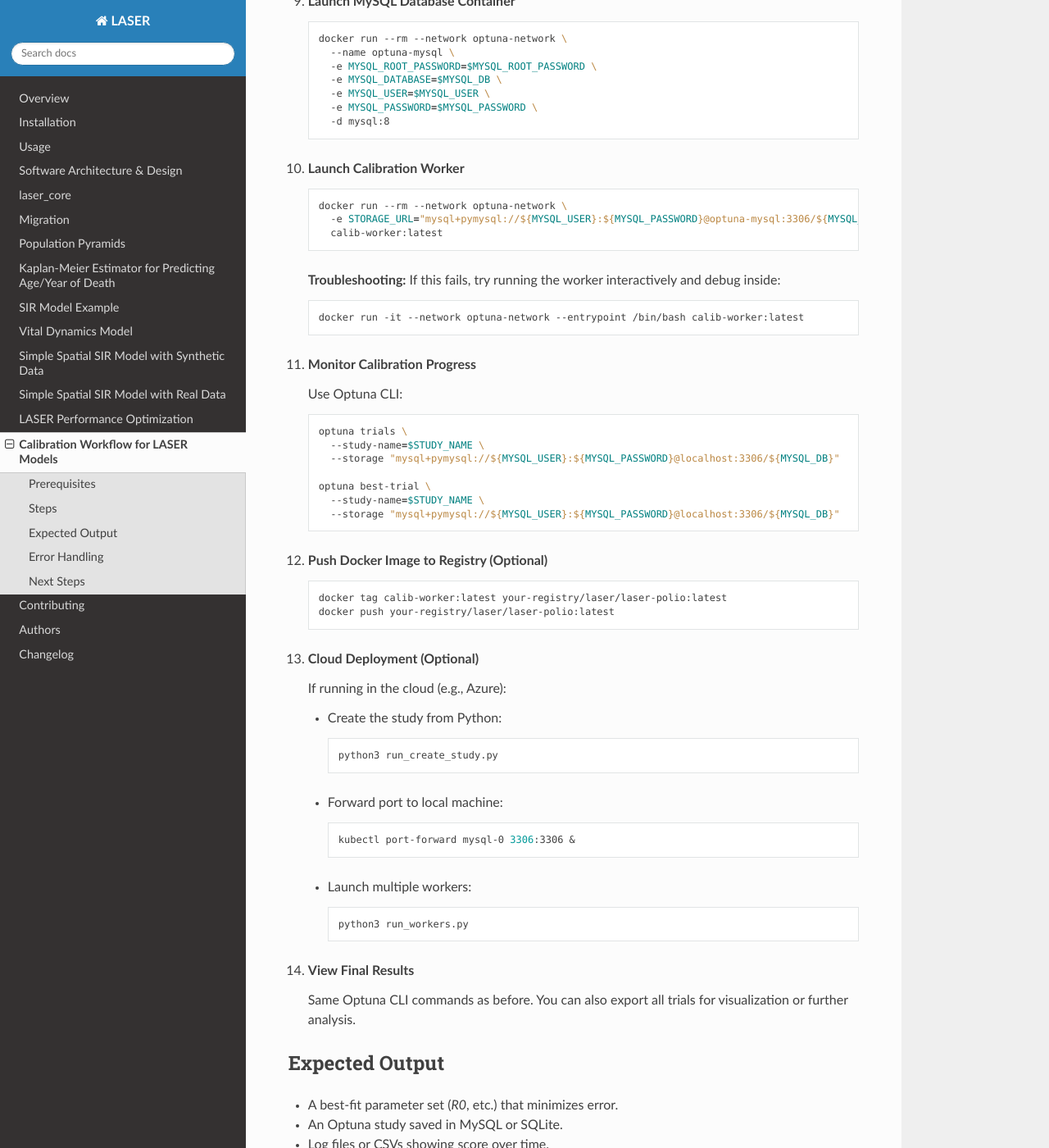
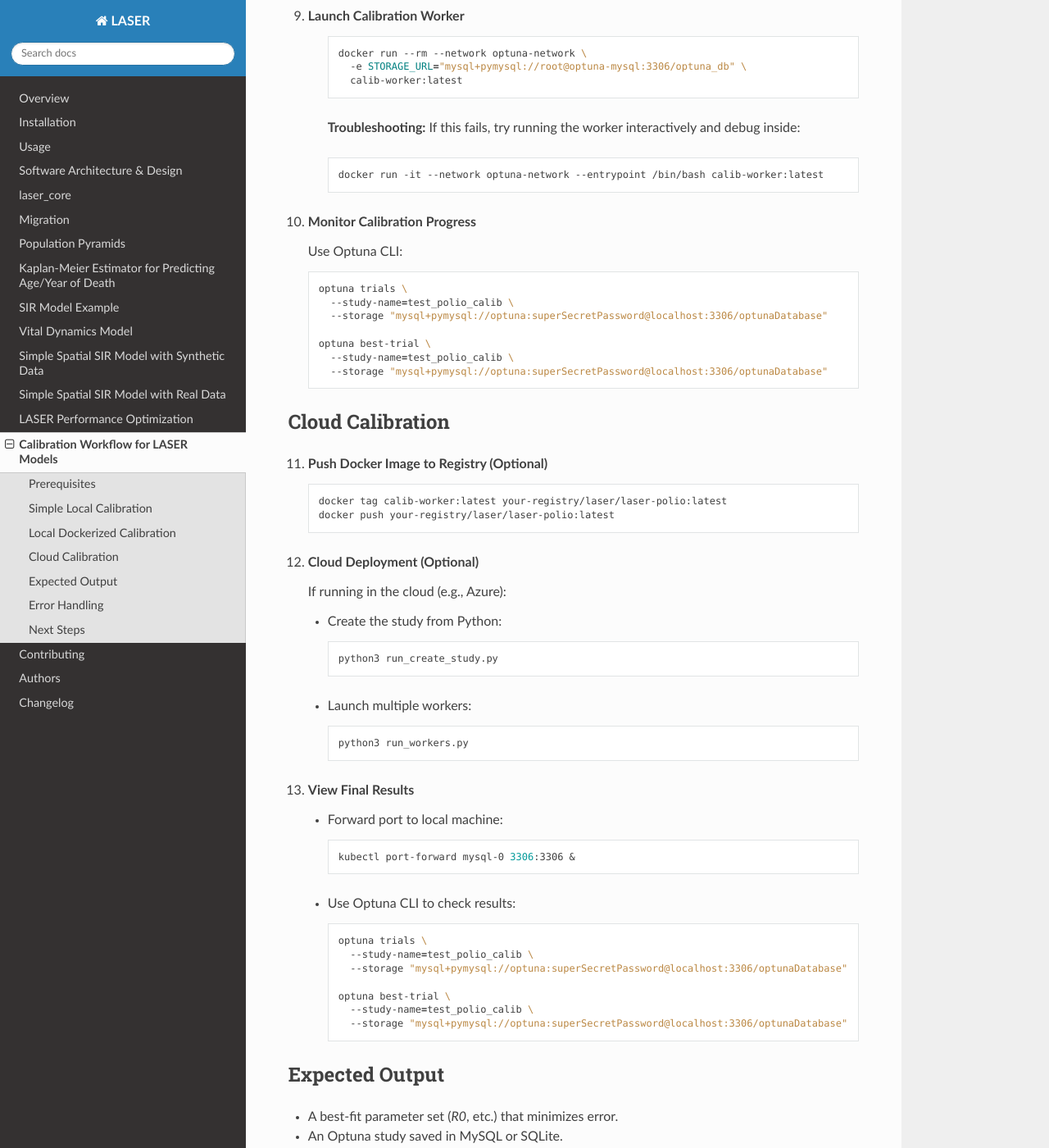
Before and after one commit to InstituteforDiseaseModeling/laser, a Sphinx documentation site: the page built from docs/calibration.rst, in a window 1280 px wide and 1400 px high, scrolled down 2055 px. Shown: the whole window at 82% size. Built offline with Sphinx 7.4.7 and the Read the Docs theme 3.1.0, drawn with Linux system fonts in a browser that asks for light colours; some of the changed text lies outside the part shown.

Commit message:
Streamlined and clarified calibration instructions.

```diff
--- a/docs/calibration.rst
+++ b/docs/calibration.rst
@@ -9,8 +9,8 @@ Prerequisites
 - Python environment with `laser-core`, `optuna`, `pandas`, and `numpy` installed.
 - (Optional) Docker Desktop installed if running distributed calibration.
 
-Steps
------
+Simple Local Calibration
+------------------------
 
 1. **Expose Parameters in Your Model**
    Ensure your LASER model can load and apply parameters you wish to calibrate. These are typically passed through a `params` dictionary or a `PropertySet` and might include:
@@ -72,6 +72,9 @@ Steps
 
    This is helpful for debugging. Consider running a scaled-down version of your model to save time.
 
+Local Dockerized Calibration
+----------------------------
+
 6. **Dockerize Your Model and Objective**
    Use the provided `Dockerfile` to build a container that includes both your model and objective function.
 
@@ -86,36 +89,20 @@ Steps
 
        docker network create optuna-network
 
-8. **Set Environment Variables**
-   Define these in your shell:
+8. **Launch MySQL Database Container**
 
    .. code-block:: shell
 
-       export MYSQL_USER=optuna
-       export MYSQL_PASSWORD=superSecretPassword
-       export MYSQL_DB=optunaDatabase
-       export MYSQL_ROOT_PASSWORD=root-password
-       export NUM_TRIALS=100
-       export STUDY_NAME=test_polio_calib
+       docker run -d --name optuna-mysql --network optuna-network -p 3306:3306 \
+         -e MYSQL_ALLOW_EMPTY_PASSWORD=yes \
+         -e MYSQL_DATABASE=optuna_db mysql:latest
 
-9. **Launch MySQL Database Container**
-
-   .. code-block:: shell
-
-       docker run --rm --network optuna-network \
-         --name optuna-mysql \
-         -e MYSQL_ROOT_PASSWORD=$MYSQL_ROOT_PASSWORD \
-         -e MYSQL_DATABASE=$MYSQL_DB \
-         -e MYSQL_USER=$MYSQL_USER \
-         -e MYSQL_PASSWORD=$MYSQL_PASSWORD \
-         -d mysql:8
-
-10. **Launch Calibration Worker**
+9. **Launch Calibration Worker**
 
     .. code-block:: shell
 
         docker run --rm --network optuna-network \
-          -e STORAGE_URL="mysql+pymysql://${MYSQL_USER}:${MYSQL_PASSWORD}@optuna-mysql:3306/${MYSQL_DB}" \
+          -e STORAGE_URL="mysql+pymysql://root@optuna-mysql:3306/optuna_db" \
           calib-worker:latest
 
     **Troubleshooting:** If this fails, try running the worker interactively and debug inside:
@@ -124,28 +111,31 @@ Steps
 
         docker run -it --network optuna-network --entrypoint /bin/bash calib-worker:latest
 
-11. **Monitor Calibration Progress**
+10. **Monitor Calibration Progress**
 
     Use Optuna CLI:
 
     .. code-block:: shell
 
         optuna trials \
-          --study-name=$STUDY_NAME \
-          --storage "mysql+pymysql://${MYSQL_USER}:${MYSQL_PASSWORD}@localhost:3306/${MYSQL_DB}"
+          --study-name=test_polio_calib \
+          --storage "mysql+pymysql://optuna:superSecretPassword@localhost:3306/optunaDatabase"
 
         optuna best-trial \
-          --study-name=$STUDY_NAME \
-          --storage "mysql+pymysql://${MYSQL_USER}:${MYSQL_PASSWORD}@localhost:3306/${MYSQL_DB}"
+          --study-name=test_polio_calib \
+          --storage "mysql+pymysql://optuna:superSecretPassword@localhost:3306/optunaDatabase"
 
-12. **Push Docker Image to Registry (Optional)**
+Cloud Calibration
+------------------
+
+11. **Push Docker Image to Registry (Optional)**
 
     .. code-block:: shell
 
         docker tag calib-worker:latest your-registry/laser/laser-polio:latest
         docker push your-registry/laser/laser-polio:latest
 
-13. **Cloud Deployment (Optional)**
+12. **Cloud Deployment (Optional)**
 
     If running in the cloud (e.g., Azure):
 
@@ -155,21 +145,31 @@ Steps
 
           python3 run_create_study.py
 
+    - Launch multiple workers:
+
+      .. code-block:: shell
+
+          python3 run_workers.py
+
+13. **View Final Results**
+
     - Forward port to local machine:
 
       .. code-block:: shell
 
           kubectl port-forward mysql-0 3306:3306 &
 
-    - Launch multiple workers:
+    - Use Optuna CLI to check results:
 
       .. code-block:: shell
 
-          python3 run_workers.py
+          optuna trials \
+            --study-name=test_polio_calib \
+            --storage "mysql+pymysql://optuna:superSecretPassword@localhost:3306/optunaDatabase"
 
-14. **View Final Results**
-
-    Same Optuna CLI commands as before. You can also export all trials for visualization or further analysis.
+          optuna best-trial \
+            --study-name=test_polio_calib \
+            --storage "mysql+pymysql://optuna:superSecretPassword@localhost:3306/optunaDatabase"
 
 Expected Output
 ---------------
```
Also changed, not shown: other parts of docs/calibration.rst (+1 -1 lines).
